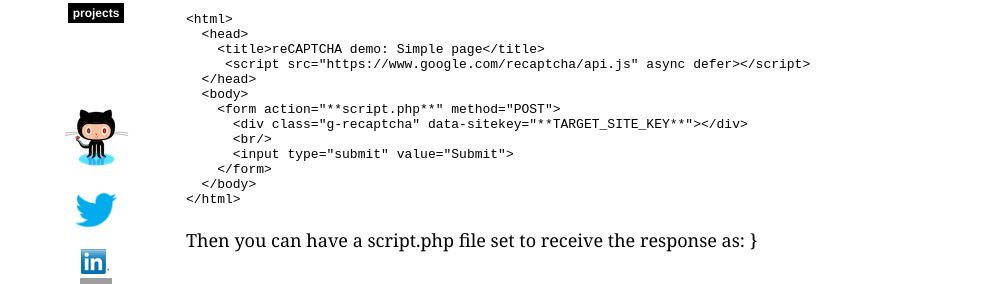
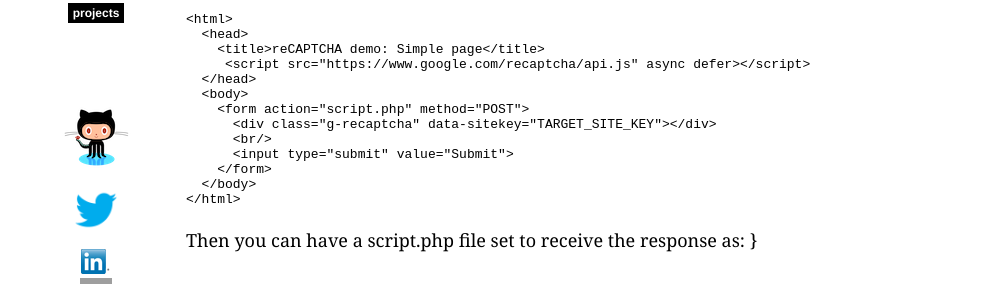
Before and after one commit to eaescob/eaescob.github.io, a Jekyll site: the page built from _posts/2016-03-22-Bypassing-recaptchaV2.md, in a window 1280 px wide and 900 px high, scrolled down 1247 px. Shown: the part 158-442 px from the top of the window, without its empty margins (154-1146 px from the left). Built offline with Jekyll 4.4.1, drawn with Linux system fonts in a browser that asks for light colours; grey boxes are pictures that could not be loaded.

Commit message:
removed bold

```diff
--- a/_posts/2016-03-22-Bypassing-recaptchaV2.md
+++ b/_posts/2016-03-22-Bypassing-recaptchaV2.md
@@ -36,8 +36,8 @@ What you can have is an Apache server serving an html file which loads the recap
      <script src="https://www.google.com/recaptcha/api.js" async defer></script>
   </head>
   <body>
-    <form action="**script.php**" method="POST">
-      <div class="g-recaptcha" data-sitekey="**TARGET_SITE_KEY**"></div>
+    <form action="script.php" method="POST">
+      <div class="g-recaptcha" data-sitekey="TARGET_SITE_KEY"></div>
       <br/>
       <input type="submit" value="Submit">
     </form>
```
